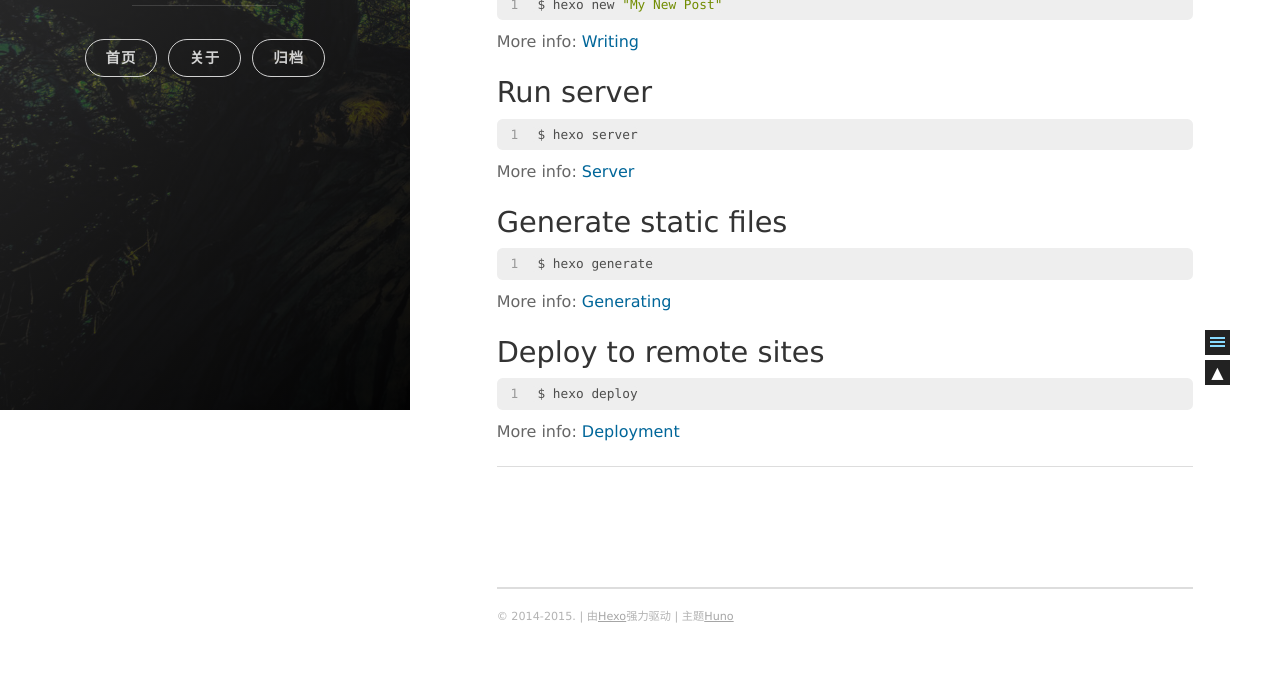
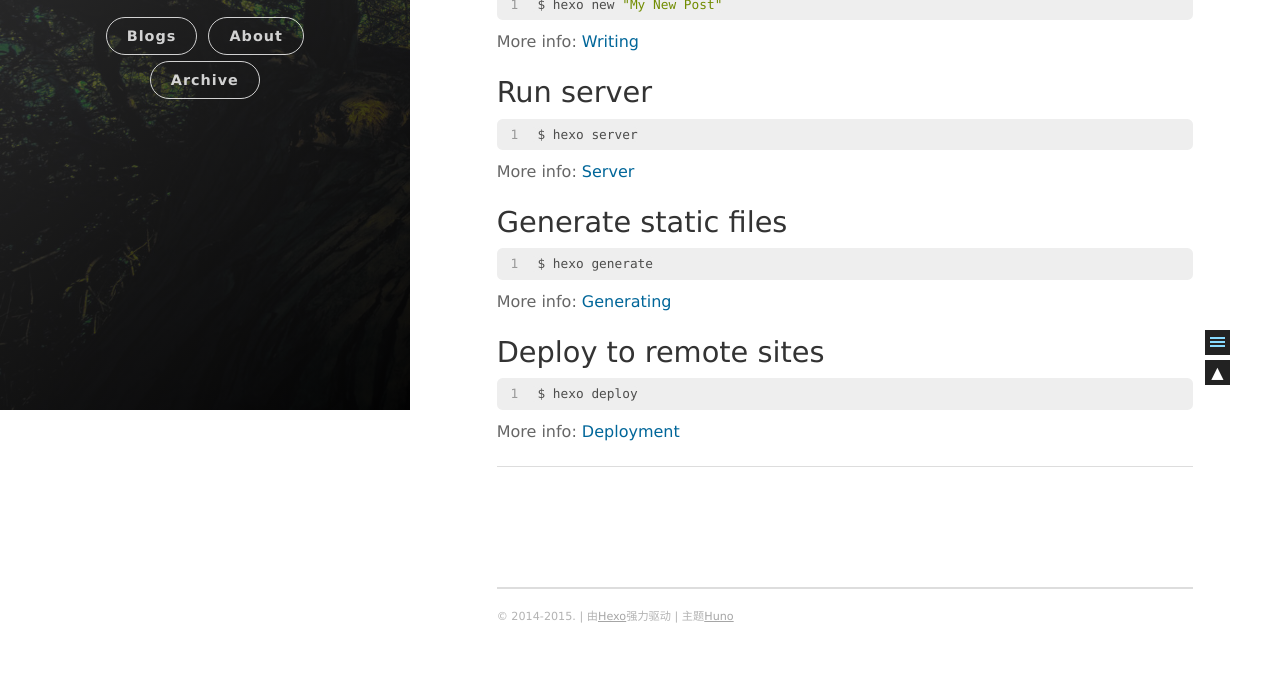
Before and after one commit to LudwigLiu-CN/LudwigLiu-CN.github.io, a plain HTML site: page 2019/10/29/hello-world/index.html in a window 1280 px wide. Shown: the part 390-1070 px from the top of the page. Drawn offline with nearby package versions, Linux system fonts and the light colour scheme; some packages are replaced by stand-ins of ours.

Commit message:
Site updated: 2019-10-29 15:18:50

```diff
--- a/2019/10/29/hello-world/index.html
+++ b/2019/10/29/hello-world/index.html
@@ -68,13 +68,13 @@
 
 
 
-                <li class="navigation__item"><a href="/#blog" title="" class="blog-button">首页</a></li>
+                <li class="navigation__item"><a href="/#blog" title="" class="blog-button">Blogs</a></li>
 
 
-                <li class="navigation__item"><a href="/about" title="" class="">关于</a></li>
+                <li class="navigation__item"><a href="/about" title="" class="">About</a></li>
 
 
-                <li class="navigation__item"><a href="/archive" title="" class="">归档</a></li>
+                <li class="navigation__item"><a href="/archive" title="" class="">Archive</a></li>
 
 
             </ul>
```
Also changed, not shown: archives/2019/10/index.html (+3 -3 lines), archives/2019/index.html (+3 -3 lines), archives/index.html (+3 -3 lines), index.html (+3 -3 lines).
